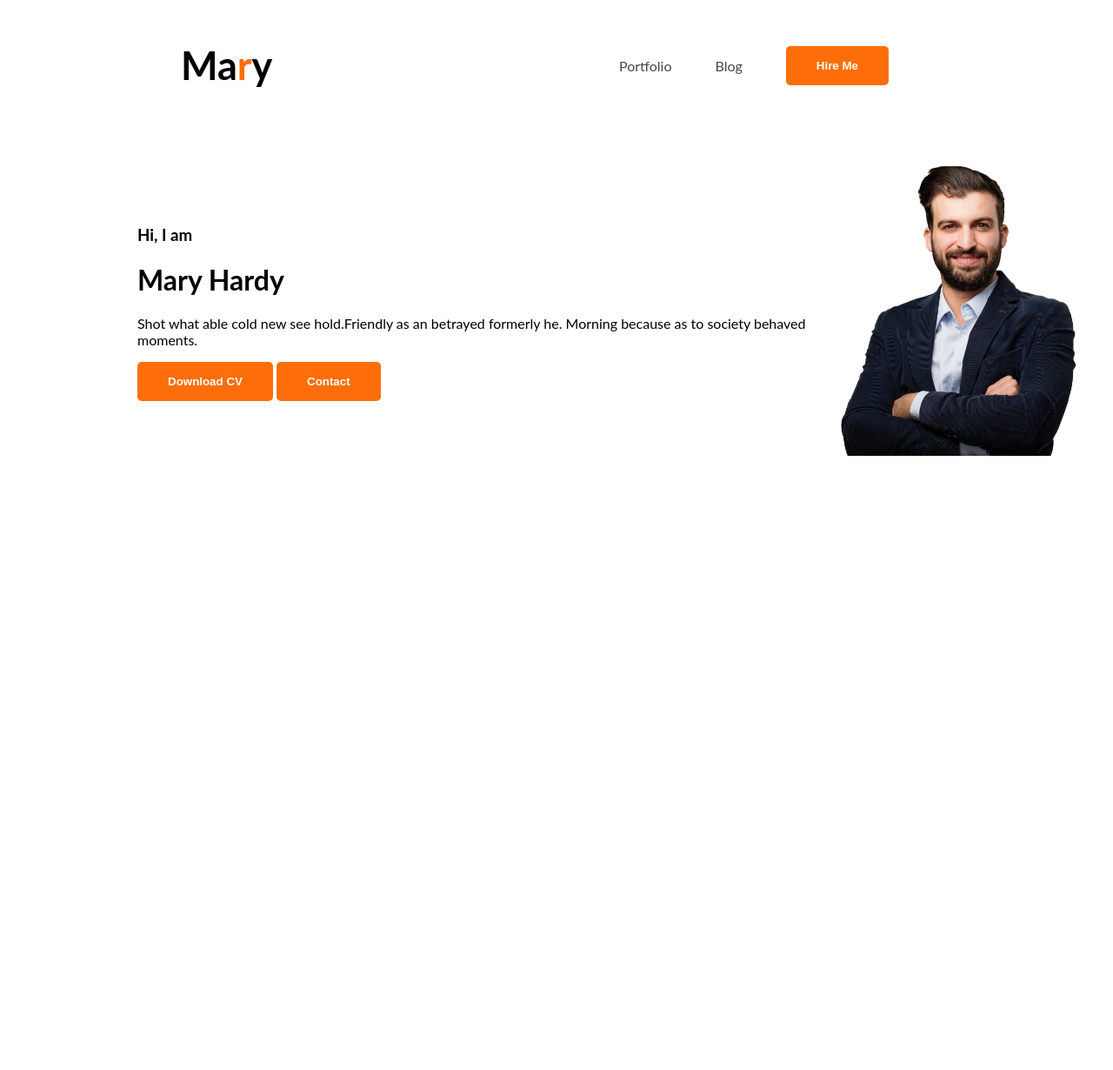
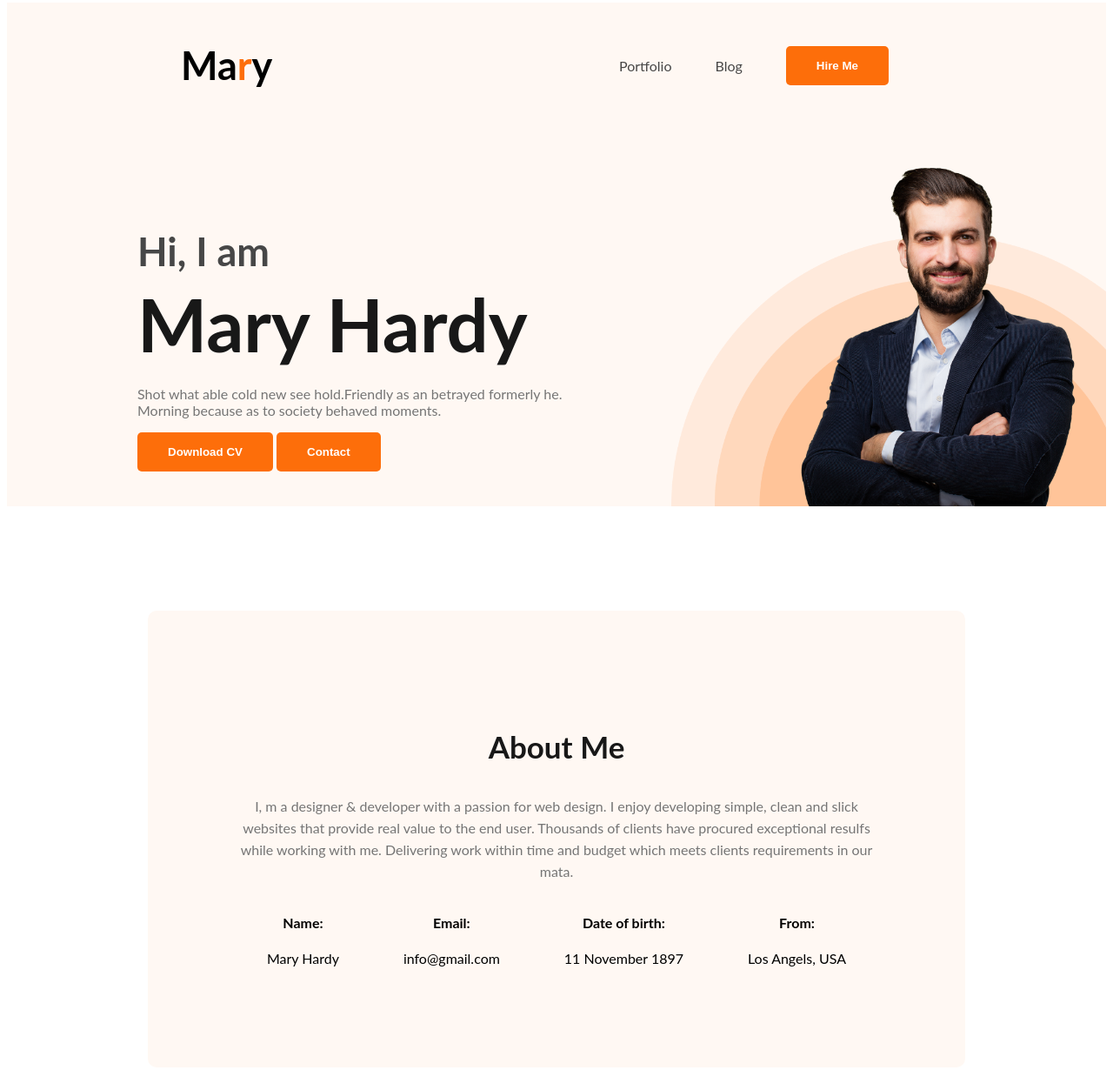
Before and after one commit to moniru005/developer-portfolio, a plain HTML site: page index.html in a window 1280 px wide. Shown: the part 5-1235 px from the top of the page at 87% size. Before the commit the page ends 800 px from the top, so only its background shows below. Drawn offline with Linux system fonts and the light colour scheme.

Commit message:
added About Section

```diff
--- a/css/style.css
+++ b/css/style.css
@@ -44,16 +44,69 @@ nav a{
 }
 /* Header related style */
 .header{
+    background: #FFF8F3;
+    background-image: url('../images/header_bg.png');
+    background-size: 500px;
+    background-repeat: no-repeat;
+    background-position: bottom right;
 
 }
 .banner{
-    padding: 30px 30px 30px 150px;
+    padding: 30px 30px 0px 150px;
     display: flex;
     align-items: center;
+    justify-content: space-between;
 }
 .banner .profile-pic{
-    width: 300px;
+    width: 350px;
 }
 .banner-content{
+    color: #757575;
+    max-width: 500px;
+}
+.banner-greetings{
+    font-size: 45px;
+    color: #474747;
+    margin-bottom: 0px;
+}
+.banner-title{
+    font-size: 85px;
+    font-weight: 700;
+    color: #181818;
+    margin-top: 5px;
+    margin-bottom: 20px;
+}
+
+/* Main section style */
+main{
+    max-width: 1140px;
+    margin: 0 auto;
+}
+
+/* About section style */
+.about{
+    background-color: #FFF8F3;
+    margin: 120px 100px;
+    padding: 100px;
+    border-radius: 10px;
+}
+.section-title{
+    color: #181818;
+    text-align: center;
+    font-size: 35px;
+    font-weight: 700;
+    line-height: normal;
 
 }
+.section-content{
+    color:#757575;
+    text-align: center;
+    line-height: 25px;
+}
+.about-info-container{
+    display: flex;
+    justify-content: space-around;
+}
+.about-info{
+    text-align: center;
+}
--- a/index.html
+++ b/index.html
@@ -10,7 +10,9 @@
     <link rel="stylesheet" href="./css/style.css">
 </head>
 <body>
+    <!-- Start Header Section -->
     <header class="header">
+        <!-- Start Nav Section -->
         <nav>
             <h3 class="nav-title">Ma<span class="text-primary">r</span>y</h3>
             <ul>
@@ -19,6 +21,7 @@
                 <li><button class="btn-primary">Hire Me</button></li>
             </ul>
         </nav>
+        <!-- Start Banner Section -->
         <div class="banner">
             <div class="banner-content">
                 <h3 class="banner-greetings">Hi, I  am</h3>
@@ -30,8 +33,34 @@
             <img class="profile-pic" src="./images/hardy.png" alt="">
         </div>
     </header>
+    <!-- End header -->
     <main>
+        <!-- Start About Section -->
+        <section class="about">
+            <h3 class="section-title">About Me</h3>
+            <p class="section-content">I, m a designer & developer with a passion for web design. I enjoy developing simple, clean and slick websites that provide real value to the end user. Thousands of clients have procured exceptional resulfs while working with me. Delivering work within time and budget which meets clients requirements in our mata.</p>
 
+            <div class="about-info-container">
+                <!-- .about-info*4>h4.info-title+p.info-description -->
+                <div class="about-info">
+                    <h4 class="info-title">Name:</h4>
+                    <p class="info-description">Mary Hardy</p>
+                </div>
+                <div class="about-info">
+                    <h4 class="info-title">Email:</h4>
+                    <p class="info-description">info@gmail.com</p>
+                </div>
+                <div class="about-info">
+                    <h4 class="info-title">Date of birth:</h4>
+                    <p class="info-description">11 November 1897</p>
+                </div>
+                <div class="about-info">
+                    <h4 class="info-title">From:</h4>
+                    <p class="info-description">Los Angels, USA</p>
+                </div>
+            </div>
+        </section>
+        <!-- End About -->
     </main>
     <footer>
 
```
